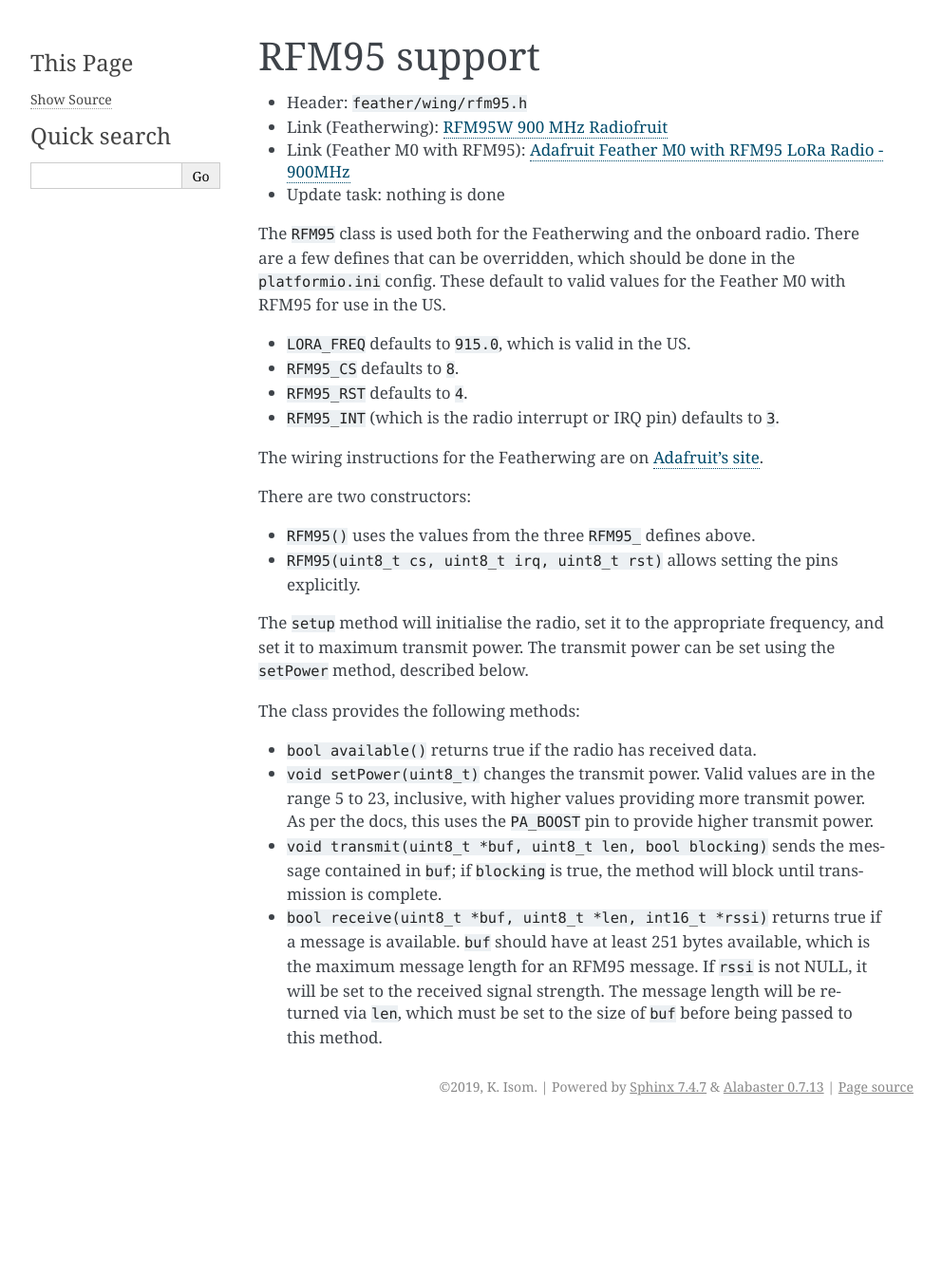
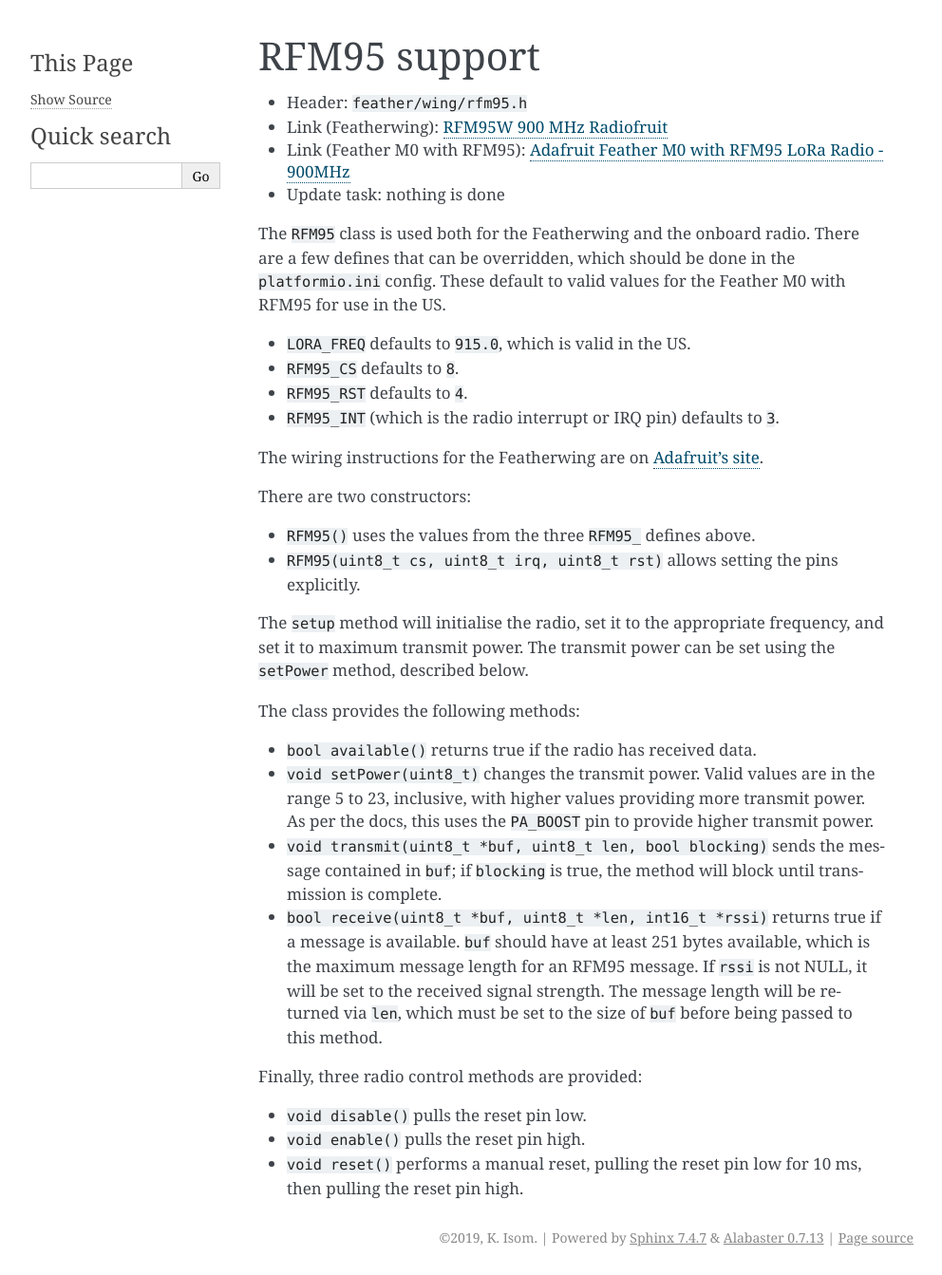
Before and after one commit to kisom/featherlib, a Sphinx documentation site: the page built from docs/rfm95.rst, in a window 1280 px wide. Shown: the whole page at 95% size, without its empty margins (148-1140 px from the left). Built offline with Sphinx 7.4.7, drawn with Linux system fonts in a browser that asks for light colours; before the commit the page ends 1184 px from its top, so only the background shows below that.

Commit message:
Add reset, disable, and enable to RFM95.

```diff
--- a/docs/rfm95.rst
+++ b/docs/rfm95.rst
@@ -45,3 +45,10 @@ The class provides the following methods:
   not NULL, it will be set to the received signal strength. The message length
   will be returned via ``len``, which must be set to the size of ``buf`` before
   being passed to this method.
+
+Finally, three radio control methods are provided:
+
+* ``void disable()`` pulls the reset pin low.
+* ``void enable()`` pulls the reset pin high.
+* ``void reset()`` performs a manual reset, pulling the reset pin low
+  for 10 ms, then pulling the reset pin high.
```
Also changed, not shown: 2 other files.
